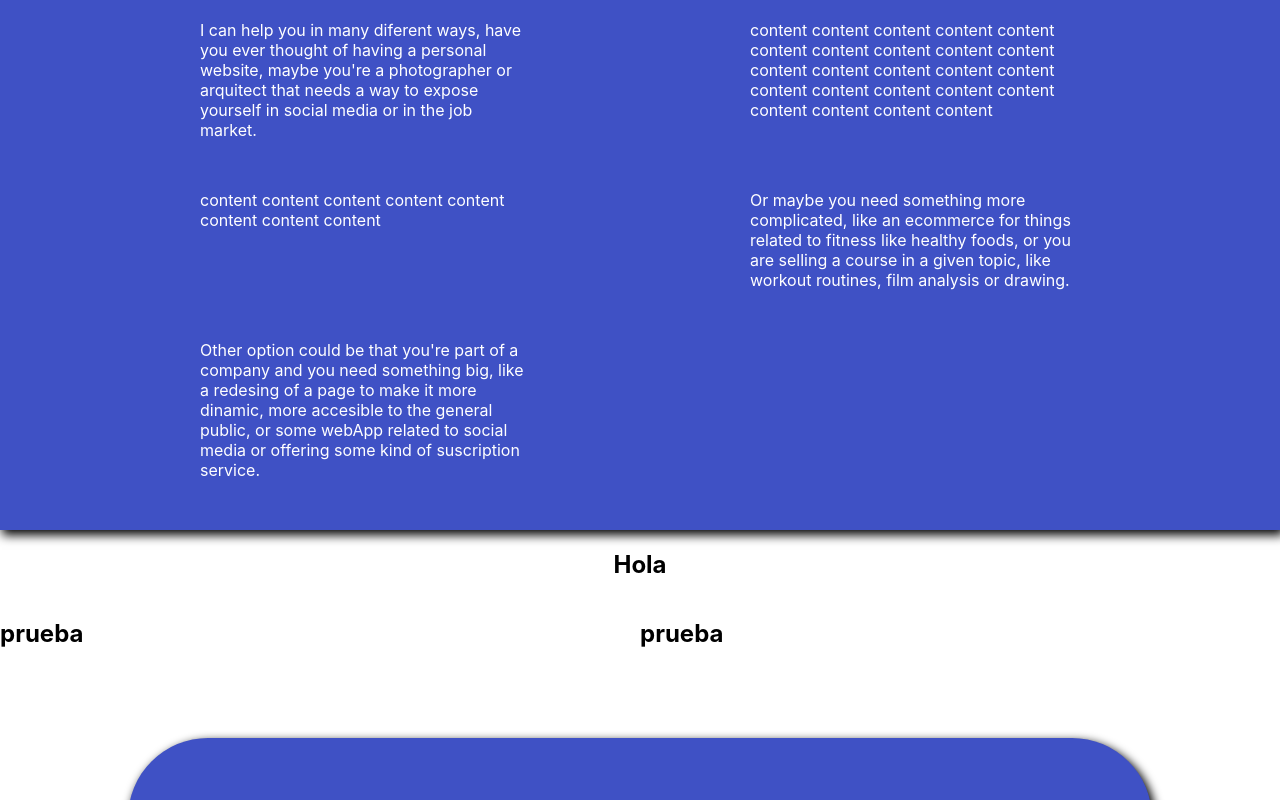
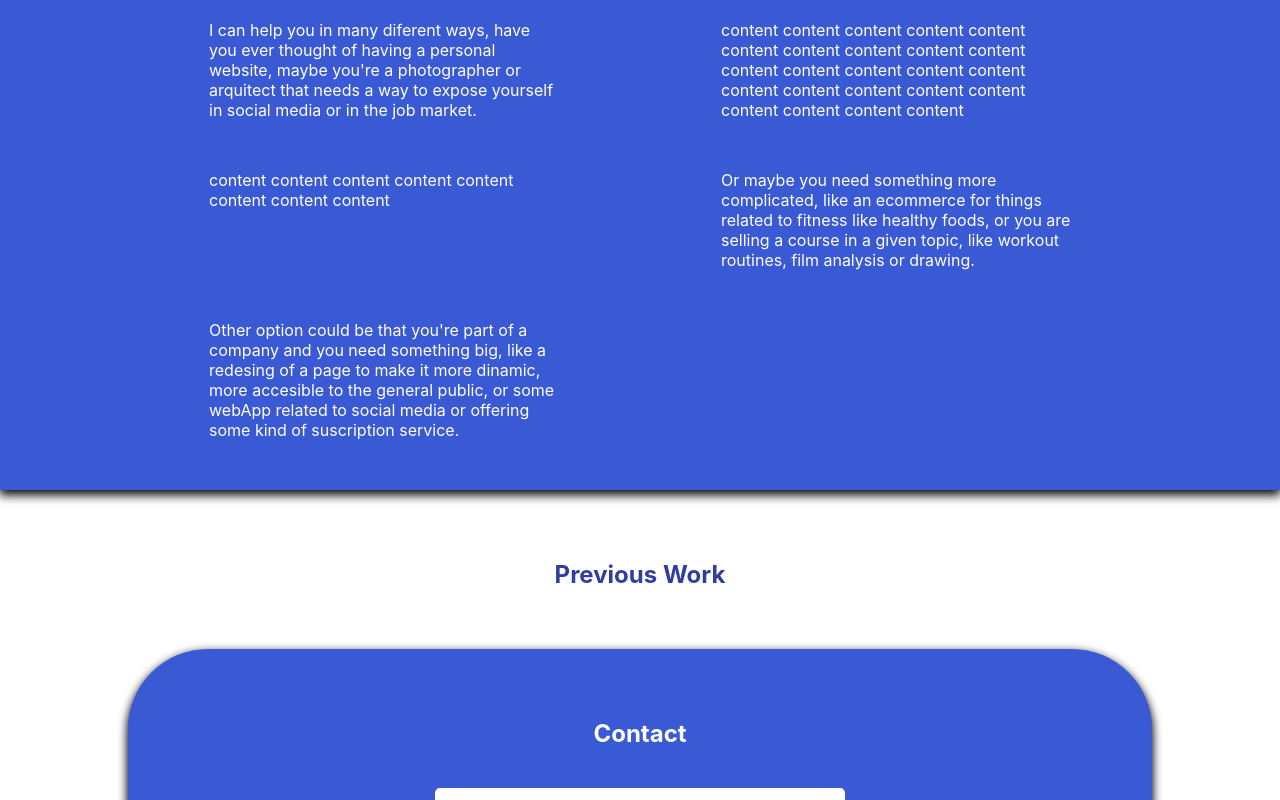
Before and after one commit to brayanCh/portfolio-react, a React (Create React App) app: page / in a window 1280 px wide. Shown: the part 900-1700 px from the top of the page. Built offline with nearby package versions, Linux system fonts and the light colour scheme.

Commit message:
previous work

```diff
--- a/src/pages/about.js
+++ /dev/null
@@ -1,17 +0,0 @@
-
-const AboutMe = () => {
-
-    return (
-        <>
-            <div className="flexcenter">
-                <h2> Hola </h2>
-            </div>
-            <div className="column-container about-me">
-                <h2> prueba</h2>
-                <h2> prueba</h2>
-            </div>
-        </>
-    )
-}
-
-export default AboutMe;
--- a/src/pages/home.js
+++ b/src/pages/home.js
@@ -1,8 +1,8 @@
 import Intro from "./intro";
 import PageContainer from "../components/pageContainer";
 import Content from "./content";
-import AboutMe from "./about"
 import Contact from "./contact";
+import PreviousWork from "./previous";
 
 const Home = () => {
 
@@ -10,7 +10,7 @@ const Home = () => {
         <PageContainer>
             <Intro />
             <Content />
-            <AboutMe />
+            <PreviousWork />
             <Contact />
         </PageContainer>
     );
--- /dev/null
+++ b/src/pages/previous.js
@@ -0,0 +1,13 @@
+
+
+const PreviousWork = () => {
+
+    return(
+        <div className="portfolio flexcenter" >
+            <h2> Previous Work</h2>
+
+        </div>
+    )
+}
+
+export default PreviousWork;
--- a/src/style.css
+++ b/src/style.css
@@ -4,7 +4,7 @@
     --navHt    : 70px;
     --widthPage: 1100px;
     --purple   : #303F9F;
-    --indigo   : #3F51c5;
+    --indigo   : #3a5ad5;
     --lgPurple : #C5CAE9;
     --accent   : #7C4DFF;
     --text     : #212121;
@@ -46,7 +46,7 @@ body * {
 
 .shadow{
     -webkit-box-shadow: 3px 4px 10px 1px #000000;
-    box-shadow: 3px 4px 10px 1px #000000;
+    box-shadow: 0px 4px 10px 1px #000000;
 }
 
 .column-container{
@@ -112,12 +112,33 @@ body * {
 .paragraph{
     margin: 0 auto;
     width: var(--widthPage);
+    max-width: 80%;
 }
 
 .paragraph p{
     margin: 0 auto;
-    width: 60%;
+    width: 350px;
     margin-top: 50px;
+}
+
+/* previous */
+
+.portfolio{
+    margin: 0 auto;
+    margin-top: 50px;
+    width: var(--widthPage);
+    max-width: 80%;
+    justify-content: space-around;
+    flex-wrap: wrap;
+}
+
+.portfolio h2{
+    color: var(--purple);
+}
+
+.pagecard{
+    flex-direction: column;
+    width: 450px;
 }
 
 /* Contact */
@@ -126,6 +147,8 @@ body * {
     flex-direction: column;
     background-color: var(--indigo);
     color: white;
+    margin-top: 40px;
+    margin-bottom: 40px;
 }
 
 .input-field{
@@ -202,8 +225,10 @@ body * {
     .column-container {
         display: flex;
         flex-direction: column;
+        align-items: center;
     }
     .column-container div,p{
         margin-top: 30px;
     }
+
 }
```
Also changed, not shown: src/components/cardwork.js (added, +10 -0 lines).
